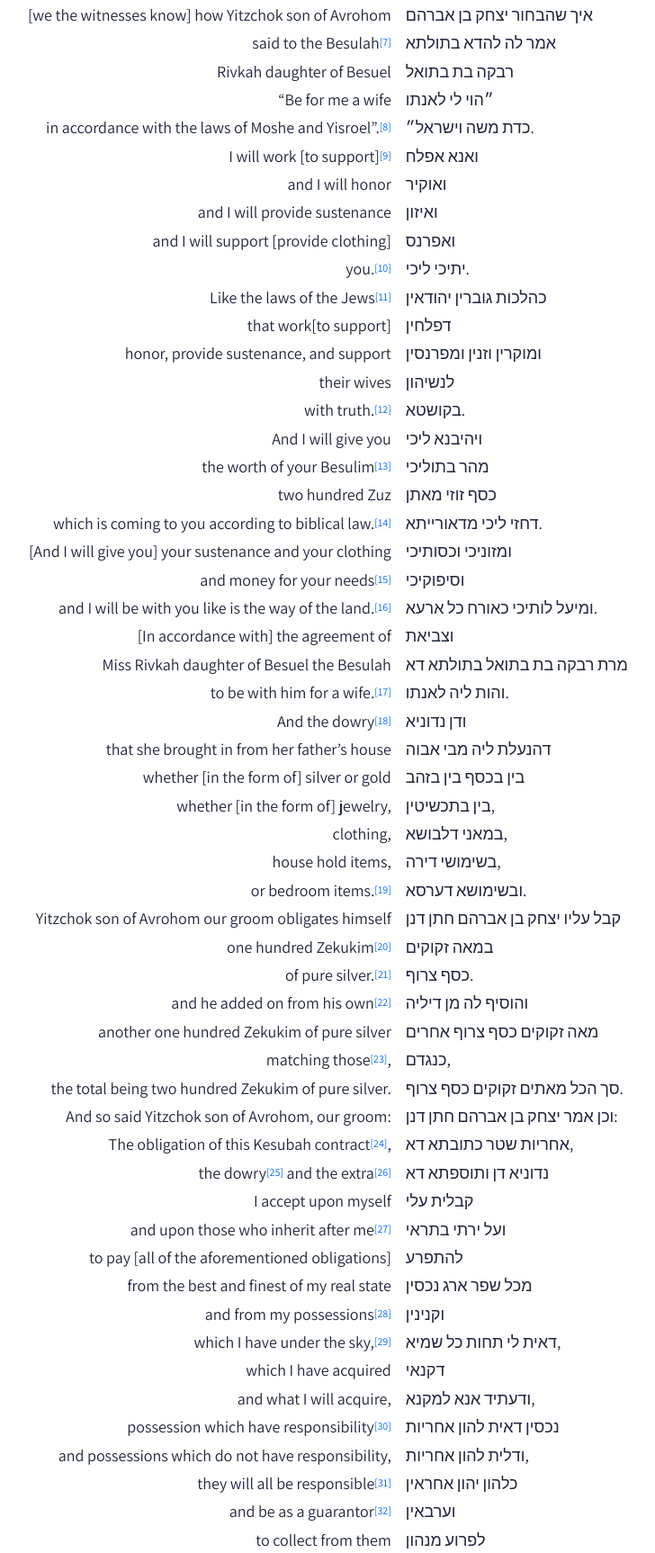
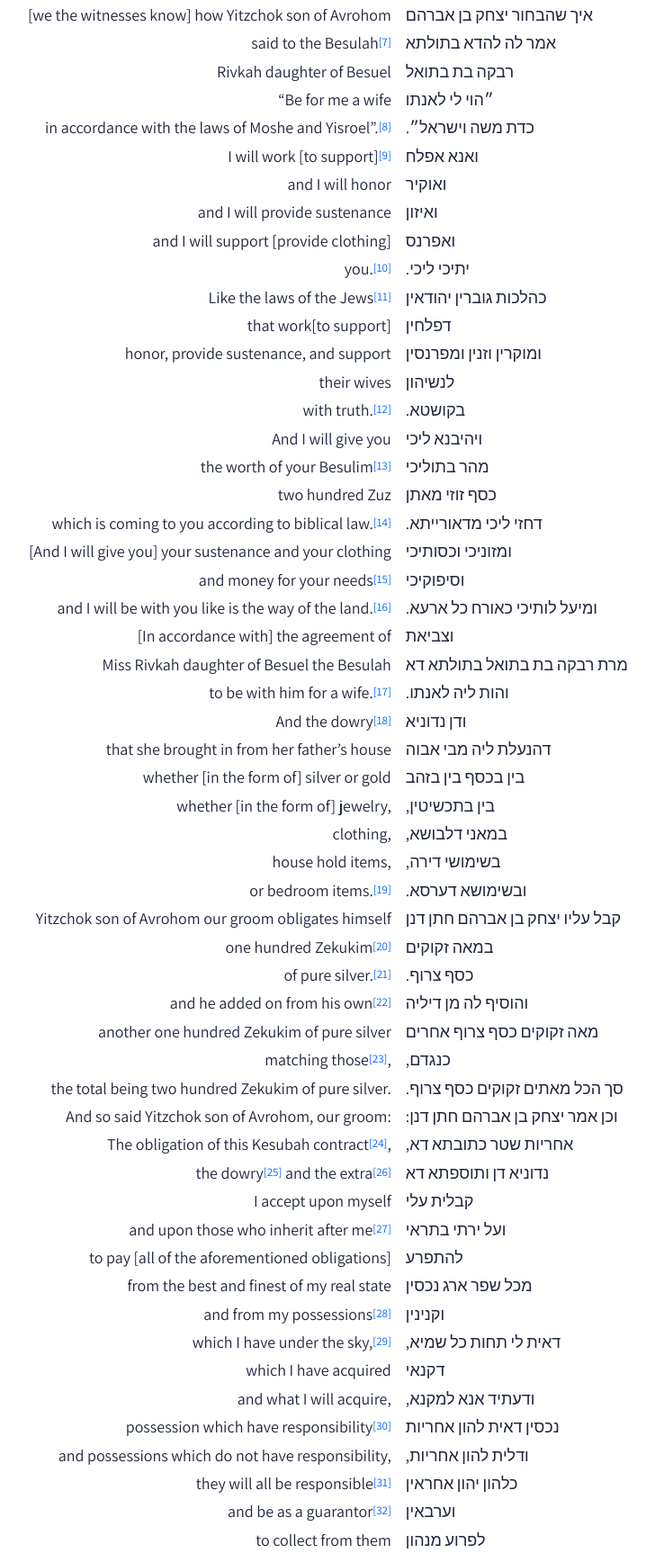
Before and after one commit to shmuelbarkin/kesubah, a website: page html/index.html in a window 1280 px wide. Shown: the part 1787-3513 px from the top of the page at 90% size, without its empty margins (282-1010 px from the left). Drawn offline with nearby package versions, Linux system fonts and the light colour scheme.

Commit message:
Formatting improvements
- Right to left paragraph direction for Hebrew
- Tooltip padding and reference size

```diff
--- a/html/index.html
+++ b/html/index.html
@@ -13,17 +13,17 @@
 
   <!-- Open Graph / Facebook -->
   <meta property="og:type" content="website">
-  <meta property="og:url" content="https://metatags.io/">
+  <meta property="og:url" content="https://thekesubah.com/">
   <meta property="og:title" content="The Kesubah - translated and explained ">
   <meta property="og:description" content=" If you plan on signing this contract, or already did, but you were wondering what the contract actually contains, wonder no more! Read on.">
-  <meta property="og:image" content="https://metatags.io/assets/meta-tags-16a33a6a8531e519cc0936fbba0ad904e52d35f34a46c97a2c9f6f7dd7d336f2.png">
+  <meta property="og:image" content="">
 
   <!-- Twitter -->
   <meta property="twitter:card" content="summary_large_image">
-  <meta property="twitter:url" content="https://metatags.io/">
+  <meta property="twitter:url" content="https://thekesubah.com/">
   <meta property="twitter:title" content="The Kesubah - translated and explained ">
   <meta property="twitter:description" content=" If you plan on signing this contract, or already did, but you were wondering what the contract actually contains, wonder no more! Read on.">
-  <meta property="twitter:image" content="https://metatags.io/assets/meta-tags-16a33a6a8531e519cc0936fbba0ad904e52d35f34a46c97a2c9f6f7dd7d336f2.png">
+  <meta property="twitter:image" content="">
 
   <link href="https://fonts.googleapis.com/css?family=Assistant:400,600,700,800&display=swap&subset=hebrew" rel="stylesheet">
   <link rel="stylesheet" href="assets/stylesheets/main.css">
@@ -89,7 +89,7 @@
             <li>The legal technicalities of the above three obligations.</li>
           </ul>
         </li>
-        <li>The strength of the obligations of the Kesubah and the acquiring of the obligation.<sup class="tooltip-md" data-tooltip="In order for the obligations to be legally binding the groom has to make a Kinyon (קנין).">[6]</sup></li>
+        <li>The strength of the obligations of the Kesubah and the acquiring<sup class="tooltip-md" data-tooltip="In order for the obligations to be legally binding the groom has to make a Kinyon (קנין).">[6]</sup> of the obligation.</li>
       </ul>
     </section>
     <h2>The Kesubah</h2>
@@ -99,89 +99,89 @@
         <div><div>the 29th of the month of Nissan</div><div>בתשעה ועשרים יום לחדש ניסן</div></div>
         <div><div>the year 5762</div><div>שנת חמשת אלפים ושבע מאות וששים ושתים</div></div>
         <div><div>from the creation of the world</div><div>לבריאת עולם</div></div>
-        <div><div>according to the way we count here,</div><div>למנין שאנו מונין כאן,</div></div>
+        <div><div>according to the way we count here,</div><div class="rl">למנין שאנו מונין כאן,</div></div>
         <div><div>in The Holy City of Yerushalayim</div><div>ירושלים עיה"ק תובב"א</div></div>
         <div><div>[we the witnesses know] how Yitzchok son of Avrohom</div><div>איך שהבחור יצחק בן אברהם</div></div>
         <div><div>said to the Besulah<sup data-tooltip="A Besulah is a woman who did not have relations with any man, whether in or out of marriage.">[7]</sup></div><div>אמר לה להדא בתולתא</div></div>
         <div><div>Rivkah daughter of Besuel</div><div>רבקה בת בתואל</div></div>
         <div><div>“Be for me a wife</div><div>״הוי לי לאנתו</div></div>
-        <div><div>in accordance with the laws of Moshe and Yisroel”.<sup class="tooltip-lg" data-tooltip="This means that - the קדושין is only by the guidelines and in accordance with rabbinic law, that is to say if the חכמים do not want this קדושין it is not a valid קדושין. Secondly, that he is obligating himself to her through this קדושין all that the תורה and the חכמים are מחייב a husband to a wife. There are some that say this refers to the obligation of עונה.">[8]</sup></div><div>כדת משה וישראל״.</div></div>
+        <div><div>in accordance with the laws of Moshe and Yisroel”.<sup class="tooltip-lg" data-tooltip="This means that - the קדושין is only by the guidelines and in accordance with rabbinic law, that is to say if the חכמים do not want this קדושין it is not a valid קדושין. Secondly, that he is obligating himself to her through this קדושין all that the תורה and the חכמים are מחייב a husband to a wife. There are some that say this refers to the obligation of עונה.">[8]</sup></div><div class="rl">כדת משה וישראל״.</div></div>
         <div><div>I will work [to support]<sup class="tooltip-md" data-tooltip="There is a disagreement if this obligation includes hiring one’s self out if he can not make a living.">[9]</sup></div><div>ואנא אפלח</div></div>
         <div><div>and I will honor</div><div>ואוקיר</div></div>
-        <div><div>and I will provide sustenance </div><div>ואיזון</div></div>
+        <div><div>and I will provide sustenance</div><div>ואיזון</div></div>
         <div><div>and I will support [provide clothing]</div><div>ואפרנס</div></div>
-        <div><div>you.<sup class="tooltip-md" data-tooltip="These are two words which both mean you, יתיכי is referring to אוקיר ואיזון ואפרנס and לכי is referring to אפלח.">[10]</sup></div><div>יתיכי ליכי.</div></div>
+        <div><div>you.<sup class="tooltip-md" data-tooltip="These are two words which both mean you, יתיכי is referring to אוקיר ואיזון ואפרנס and לכי is referring to אפלח.">[10]</sup></div><div class="rl">יתיכי ליכי.</div></div>
         <div><div>Like the laws of the Jews<sup class="tooltip-md" data-tooltip="Literally “Like the laws of Jewish men” i.e. the laws applicable to Jewish men; the husband’s obligations.">[11]</sup></div><div>כהלכות גוברין יהודאין</div></div>
         <div><div>that work[to support]</div><div>דפלחין</div></div>
         <div><div>honor, provide sustenance, and support</div><div>ומוקרין וזנין ומפרנסין</div></div>
         <div><div>their wives</div><div>לנשיהון </div></div>
-        <div><div>with truth.<sup class="tooltip-md" data-tooltip="Meaning, that he was מקדש her with the intention to obligate himself in providing support clothing, sustenance and the obligations of עונה.">[12]</sup></div><div>בקושטא.</div></div>
+        <div><div>with truth.<sup class="tooltip-md" data-tooltip="Meaning, that he was מקדש her with the intention to obligate himself in providing support clothing, sustenance and the obligations of עונה.">[12]</sup></div><div class="rl">בקושטא.</div></div>
         <div><div>And I will give you</div><div>ויהיבנא ליכי</div></div>
         <div><div>the worth of your Besulim<sup class="tooltip-lg" data-tooltip="AA בתולה receives two hundred Zuz, and a widow or divorcee receives one hundred Zuz. A woman that previously had a full marriage (i.e. נישואין), even if there are witnesses that she was not alone with her first husband until divorce, nonetheless receives only one hundred from her second husband. שו׳ע אה׳ע ס׳ז ב׳ ">[13]</sup></div><div>מהר בתוליכי</div></div>
         <div><div>two hundred Zuz</div><div>כסף זוזי מאתן</div></div>
-        <div><div>which is coming to you according to biblical law.<sup class="tooltip-lg" data-tooltip="This payment is due upon death of the husband or divorce. There is a dispute if this obligation is indeed a biblical obligation. According to those that say it is biblical, the text of the כתובה is literal, according to those which say this is a rabbinical obligation, the explanation would be that this obligation is to be paid with biblical שקלים which were pure silver and much more valuable than standard currency.">[14]</sup></div><div>דחזי ליכי מדאורייתא.</div></div>
+        <div><div>which is coming to you according to biblical law.<sup class="tooltip-lg" data-tooltip="This payment is due upon death of the husband or divorce. There is a dispute if this obligation is indeed a biblical obligation. According to those that say it is biblical, the text of the כתובה is literal, according to those which say this is a rabbinical obligation, the explanation would be that this obligation is to be paid with biblical שקלים which were pure silver and much more valuable than standard currency.">[14]</sup></div><div class="rl">דחזי ליכי מדאורייתא.</div></div>
         <div><div>[And I will give you] your sustenance and your clothing</div><div>ומזוניכי וכסותיכי</div></div>
         <div><div>and money for your needs<sup class="tooltip-md" data-tooltip="This refers to the obligation to give a wife a weekly allowance of one hundred כסף (כסף is a Talmudic currency), besides for the obligation of sustenance and clothing.">[15]</sup></div><div>וסיפוקיכי</div></div>
-        <div><div>and I will be with you like is the way of the land.<sup data-tooltip="This refers to the obligation of עונה.">[16]</sup></div><div>ומיעל לותיכי כאורח כל ארעא.</div></div>
+        <div><div>and I will be with you like is the way of the land.<sup data-tooltip="This refers to the obligation of עונה.">[16]</sup></div><div class="rl">ומיעל לותיכי כאורח כל ארעא.</div></div>
         <div><div>[In accordance with] the agreement of</div><div>וצביאת</div></div>
         <div><div>Miss Rivkah daughter of Besuel the Besulah</div><div>מרת רבקה בת בתואל בתולתא דא</div></div>
-        <div><div>to be with him for a wife.<sup class="tooltip-md" data-tooltip="Meaning, the marriage was done with her consent, for a man cannot marry a woman against her will. ">[17]</sup></div><div>והות ליה לאנתו.</div></div>
+        <div><div>to be with him for a wife.<sup class="tooltip-md" data-tooltip="Meaning, the marriage was done with her consent, for a man cannot marry a woman against her will. ">[17]</sup></div><div class="rl">והות ליה לאנתו.</div></div>
         <div><div>And the dowry<sup class="tooltip-lg" data-tooltip="The “dowry” refers to all the money and items of monetary value that the woman owns when she gets married.
 
         General introduction to the next part of the כתובה: When a woman gets married all her belongings an item of monetary value goes into the possession of the husband (unless otherwise stipulated in the כתובה). The husband then accepts responsibility for these items, that if there is a divorce or he dies he will reimburse her for the worth of these items.">[18]</sup></div><div>ודן נדוניא</div></div>
         <div><div>that she brought in from her father’s house</div><div>דהנעלת ליה מבי אבוה</div></div>
         <div><div>whether [in the form of] silver or gold</div><div>בין בכסף בין בזהב</div></div>
-        <div><div>whether [in the form of] jewelry,</div><div>בין בתכשיטין,</div></div>
-        <div><div>clothing,</div><div>במאני דלבושא,</div></div>
-        <div><div>house hold items,</div><div>בשימושי דירה,</div></div>
-        <div><div>or bedroom items.<sup data-tooltip="Pillows, blankets, linen etc.">[19]</sup></div><div>ובשימושא דערסא.</div></div>
+        <div><div>whether [in the form of] jewelry,</div><div class="rl">בין בתכשיטין,</div></div>
+        <div><div>clothing,</div><div class="rl">במאני דלבושא,</div></div>
+        <div><div>house hold items,</div><div class="rl">בשימושי דירה,</div></div>
+        <div><div>or bedroom items.<sup data-tooltip="Pillows, blankets, linen etc.">[19]</sup></div><div class="rl">ובשימושא דערסא.</div></div>
         <div><div>Yitzchok son of Avrohom our groom obligates himself</div><div>קבל עליו יצחק בן אברהם חתן דנן</div></div>
         <div><div>one hundred Zekukim<sup class="tooltip-lg" data-tooltip="One hundred זקוקים is an evaluation of the average worth of the “dowry”, and so he obligates himself to pay her this much upon divorce or death. The groom always obligates himself one hundred זקוקין because this is the average dowry, if either of them want they could have a professional assessment of her monetary items and then obligate himself in this exact amount; but the one hundred זקוקים is the standard accepted obligation. (Some are of the opinion that one hundred זקוקים is an evaluation of the “dowry” and the aforementioned two hundred זוז.)">[20]</sup></div><div>במאה זקוקים</div></div>
-        <div><div>of pure silver.<sup class="tooltip-lg" data-tooltip="This is an obligation to pay the כתובה with money (currency of that country). “Money” as opposed to paying with things of monetary value, which according to הלכה he could pay back with; but he is making a special obligation on himself voluntarily to pay back with currency.">[21]</sup></div><div>כסף צרוף.</div></div>
+        <div><div>of pure silver.<sup class="tooltip-lg" data-tooltip="This is an obligation to pay the כתובה with money (currency of that country). “Money” as opposed to paying with things of monetary value, which according to הלכה he could pay back with; but he is making a special obligation on himself voluntarily to pay back with currency.">[21]</sup></div><div class="rl">כסף צרוף.</div></div>
         <div><div>and he added on from his own<sup class="tooltip-lg" data-tooltip="“He” i.e. the husband. “From his own” i.e. that this one hundred זקוקים not obligated by Biblical or Rabbinical law rather he voluntarily obligates himself in this; to be paid in addition to the two hundred זוז and the one hundred זקוקים. This money is also paid if there is a divorce or upon death.">[22]</sup></div><div>והוסיף לה מן דיליה</div></div>
         <div><div>another one hundred Zekukim of pure silver</div><div>מאה זקוקים כסף צרוף אחרים</div></div>
-        <div><div>matching those<sup data-tooltip="The aforementioned obligatory one hundred זקוקים.">[23]</sup>,</div><div>כנגדם,</div></div>
-        <div><div>the total being two hundred Zekukim of pure silver.</div><div>סך הכל מאתים זקוקים כסף צרוף.</div></div>
-        <div><div>And so said Yitzchok son of Avrohom, our groom:</div><div>וכן אמר יצחק בן אברהם חתן דנן:</div></div>
-        <div><div>The obligation of this Kesubah contract<sup class="tooltip-md" data-tooltip="This refers to the two hundred זוז which is known as the “כתובה“ in Talmudic terminology.">[24]</sup>,</div><div>אחריות שטר כתובתא דא,</div></div>
+        <div><div>matching those<sup data-tooltip="The aforementioned obligatory one hundred זקוקים.">[23]</sup>,</div><div class="rl">כנגדם,</div></div>
+        <div><div>the total being two hundred Zekukim of pure silver.</div><div class="rl">סך הכל מאתים זקוקים כסף צרוף.</div></div>
+        <div><div>And so said Yitzchok son of Avrohom, our groom:</div><div class="rl">וכן אמר יצחק בן אברהם חתן דנן:</div></div>
+        <div><div>The obligation of this Kesubah contract<sup class="tooltip-md" data-tooltip="This refers to the two hundred זוז which is known as the “כתובה“ in Talmudic terminology.">[24]</sup>,</div><div class="rl">אחריות שטר כתובתא דא,</div></div>
         <div><div>the dowry<sup class="tooltip-md" data-tooltip="This refers to the first one hundred זקוקים which he accepted to pay as reimbursement for the dowry.">[25]</sup> and the extra<sup class="tooltip-md" data-tooltip="This refers to the latter one hundred זקוקים which he accepted to pay voluntarily; known as the “תוספות כתובה” “Extra כתובה” in Talmudic terminology.">[26]</sup></div><div>נדוניא דן ותוספתא דא</div></div>
         <div><div>I accept upon myself</div><div>קבלית עלי</div></div>
         <div><div>and upon those who inherit after me<sup class="tooltip-md" data-tooltip="Meaning, that those who inherit me are obligated to use the inheritance to pay for all these obligations.">[27]</sup></div><div>ועל ירתי בתראי</div></div>
         <div><div>to pay [all of the aforementioned obligations]</div><div>להתפרע</div></div>
         <div><div>from the best and finest of my real state  </div><div>מכל שפר ארג נכסין</div></div>
         <div><div>and from my possessions<sup class="tooltip-md" data-tooltip="This refers to movable items as opposed to real estate.">[28]</sup></div><div>וקנינין</div></div>
-        <div><div>which I have under the sky,<sup data-tooltip="Where ever it may be.">[29]</sup></div><div>דאית לי תחות כל שמיא,</div></div>
+        <div><div>which I have under the sky,<sup data-tooltip="Where ever it may be.">[29]</sup></div><div class="rl">דאית לי תחות כל שמיא,</div></div>
         <div><div>which I have acquired</div><div>דקנאי</div></div>
-        <div><div>and what I will acquire,</div><div>ודעתיד אנא למקנא,</div></div>
+        <div><div>and what I will acquire,</div><div class="rl">ודעתיד אנא למקנא,</div></div>
         <div><div>possession which have responsibility<sup class="tooltip-lg" data-tooltip="This requires a brief introduction: Normally when someone obligates himself money to someone else or borrows money, all his real estate becomes obligated to pay back, meaning that if he sells this land or he dies and there is no money to pay for his loan the lender may take the land from the buyer or from the inheritance. This applies only to real estate, but all movable possessions may only be collected if they still belong to the borrower and the borrower is still living. Hence, “possession which have responsibility” refers to real estate and “possession which do not have responsibility” refers to movable possessions. By the obligations in the כתובה there was a special law that even movable possessions could be collected from the inheritance of the husband (but not from a buyer, although real estate could be collected from the buyer).">[30]</sup></div><div>נכסין דאית להון אחריות</div></div>
-        <div><div>and possessions which do not have responsibility,</div><div>ודלית להון אחריות,</div></div>
+        <div><div>and possessions which do not have responsibility,</div><div class="rl">ודלית להון אחריות,</div></div>
         <div><div>they will all be responsible<sup data-tooltip="See above note.">[31]</sup></div><div>כלהון יהון אחראין</div></div>
         <div><div>and be as a guarantor<sup class="tooltip-md" data-tooltip="This means that just like you can’t collect from a guarantor unless the borrower has no money, here too she cannot collect (real estate) from the buyer unless the husband has no money.">[32]</sup></div><div>וערבאין</div></div>
         <div><div>to collect from them </div><div>לפרוע מנהון</div></div>
-        <div><div>this Kesubah contract,</div><div>שטר כתובתא דא,</div></div>
-        <div><div>the dowry and the extra,</div><div>נדוניא דן ותוספתא דא,</div></div>
-        <div><div>from me, </div><div>מנאי,</div></div>
+        <div><div>this Kesubah contract,</div><div class="rl">שטר כתובתא דא,</div></div>
+        <div><div>the dowry and the extra,</div><div class="rl">נדוניא דן ותוספתא דא,</div></div>
+        <div><div>from me,</div><div class="rl">מנאי,</div></div>
         <div><div>and [you may] even [collect from] the shirt on my back<sup class="tooltip-lg" data-tooltip="This does not mean she can collect from the clothing he is wearing and leave him unclothed; rather if his only possessions are one set of expensive clothing which he wears he must sell them and buy cheaper clothing and give her the difference.">[33]</sup></div><div>ואפילו מן גלימא דעל כתפאי</div></div>
         <div><div>in my life<sup data-tooltip="Upon divorce.">[34]</sup> or in my death </div><div>בחיי ובמותי</div></div>
         <div><div>[the responsibilities begin] from this day</div><div>מן יומא דנן</div></div>
-        <div><div>and [continue] forever. </div><div class="mb-24">ולעלם.</div></div>
-        <div><div>And the responsibilities of this Kesubah contract,</div><div>ואחריות שטר כתובתא דא,</div></div>
-        <div><div>the dowry and the extra,</div><div>נדוניא דן ותוספתא דא,</div></div>
+        <div><div>and [continue] forever.</div><div class="mb-24 rl">ולעלם.</div></div>
+        <div><div>And the responsibilities of this Kesubah contract,</div><div class="rl">ואחריות שטר כתובתא דא,</div></div>
+        <div><div>the dowry and the extra,</div><div class="rl">נדוניא דן ותוספתא דא,</div></div>
         <div><div>Yitzchok son of Avrohom, our groom, has accepted upon him self</div><div>קיבל עליו יצחק בן אברהם חתן דנן</div></div>
         <div><div>with all of the stringencies</div><div>ככל חומר</div></div>
         <div><div>of the Kesubah contract </div><div>שטרי כתובות</div></div>
         <div><div>and the extra</div><div>ותוספתות </div></div>
         <div><div>like the customary laws applicable to Jewish daughters<sup class="tooltip-md" data-tooltip="Meaning he accepts upon himself to follow all the accepted laws applicable to the כתובה and to accept the decrees of the local rabbinic court regarding his כתובה.">[35]</sup></div><div>דנהגין בבנות ישראל</div></div>
-        <div><div>of which were made by our scholars of blessed memory.</div><div>העשויין כתיקון חכמינו ז"ל. </div></div>
+        <div><div>of which were made by our scholars of blessed memory.</div><div class="rl">העשויין כתיקון חכמינו ז"ל.</div></div>
         <div><div>and not [by the laws] of Asmachtah<sup class="tooltip-md" data-tooltip="An Asmachtah is when someone obligates himself verbally with no intention to keep his word. We are saying this is not the case here rather he intends to keep all of the above.">[36]</sup></div><div>דלא כאסמכתא</div></div>
-        <div><div>and not [by the laws] of “additions to the contract”.<sup class="tooltip-lg" data-tooltip="“Additions to the contract” refers to extra obligations written in the contract by the scribe without specific instructions. Here too we are saying this is not the case here, rather the entire כתובה is written to the exact instructions of the husband.">[37]</sup></div><div>ודלא כטופסי דשטרי. </div></div>
-        <div><div>of the Kesubah contract </div><div>שטרי כתובות </div></div>
+        <div><div>and not [by the laws] of “additions to the contract”.<sup class="tooltip-lg" data-tooltip="“Additions to the contract” refers to extra obligations written in the contract by the scribe without specific instructions. Here too we are saying this is not the case here, rather the entire כתובה is written to the exact instructions of the husband.">[37]</sup></div><div class="rl">ודלא כטופסי דשטרי.</div></div>
+        <div><div>of the Kesubah contract </div><div>שטרי כתובות</div></div>
         <div><div>And we<sup data-tooltip="The witnesses.">[38]</sup> have acquired<sup class="tooltip-md" data-tooltip="The above obligation. “Acquiring an obligation” (in Talmudic terminology known as a קנין) is the legal process with which one becomes obligated in the obligations and stipulations written in the contact, and in this case the כתובה.">[39]</sup></div><div>וקנינא</div></div>
         <div><div>from Yitzchok son of Avrohom, our groom</div><div>מן יצחק בן אברהם חתן דנן</div></div>
         <div><div>for Miss Rivkah<sup class="tooltip-md" data-tooltip="The witnesses do the קנין with the groom as representatives of the bride.">[40]</sup> daughter of Besuel the Besulah</div><div>למרת רבקה בת בתואל בתולתא דא</div></div>
-        <div><div>all that is written and explained above,</div><div>על כל מה דכתוב ומפרש לעיל,</div></div>
+        <div><div>all that is written and explained above,</div><div class="rl">על כל מה דכתוב ומפרש לעיל,</div></div>
         <div><div>with a object that is good for a “kinyon”<sup class="tooltip-lg" data-tooltip="An explanation of the nature of this קנין and its laws are beyond the scope of this work. It is unnecessary for the groom or the witnesses to know these laws as long as there is an officiating Rabbi which can ascertain that it was done correctly.">[41]</sup></div><div>במנא דכשר למקניא ביה</div></div>
-        <div><div>and all of the above is correct and in good standing.</div><div>והכל שריר וקיים.</div></div>
+        <div><div>and all of the above is correct and in good standing.</div><div class="rl">והכל שריר וקיים.</div></div>
       </div>
     </section>
   </article>
--- a/src/assets/stylesheets/_components/_styles.scss
+++ b/src/assets/stylesheets/_components/_styles.scss
@@ -165,7 +165,7 @@
     box-shadow: 0 5px 10px 0 rgba(65, 66, 79, 0.1);
     color: var(--color-white);
     opacity: 0;
-    padding: 5px 8px 8px;
+    padding: 7px 10px 10px;
     @include center(horizontal);
     bottom: 12px;
     visibility: hidden;
@@ -263,6 +263,13 @@
 .mb-24{
   margin-bottom: 24px !important;
 }
+
+// Right to left paragraph direction for Hebrew text
+.rl{
+  direction: rtl !important;
+  text-align: left;
+}
+
 .site-footer{
   @include fsz(14px);
   padding: 49px 20px;
--- a/src/assets/stylesheets/_components/_typography.scss
+++ b/src/assets/stylesheets/_components/_typography.scss
@@ -74,7 +74,7 @@
   }
 }
 sup{
-  font-size: 12px;
+  font-size: 13px;
   @include respond-to(sm){
     @include fsz(14px);
   }
```
Also changed, not shown: src/index.html (+36 -36 lines), html/assets/stylesheets/main.css.
